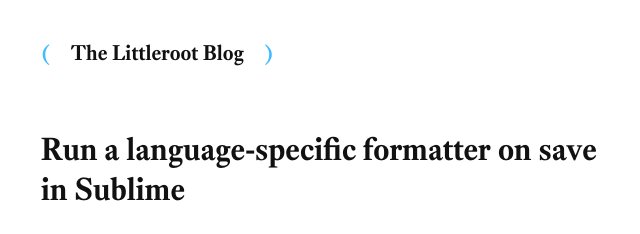
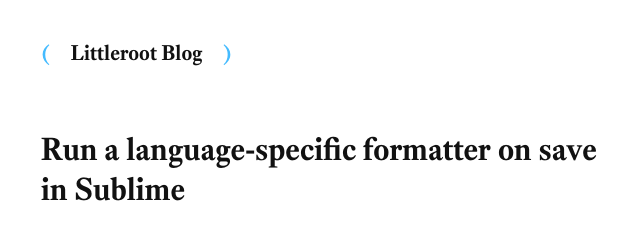
Before and after one commit to littleroot/blog, a Jekyll site: the page built from _pages/format-on-save-sublime.md, in a window 1280 px wide. Shown: the top 234 px of the page, without its empty margins (319-959 px from the left). Built offline with Jekyll 4.4.1, drawn with Linux system fonts in a browser that asks for light colours; some of the changed lines change nothing that is shown.

Commit message:
update desc

```diff
--- a/_config.yml
+++ b/_config.yml
@@ -1,8 +1,8 @@
 # Setup
-title: The Littleroot Blog
-tagline: ""
+title: Littleroot Blog
+tagline: "Docs and pages related to Littleroot"
 url: https://blog.littleroot.org
-paginate: 100
+paginate: 1
 baseurl: ""
 permalink: /:categories/:year/:month/:title
 
@@ -33,11 +33,8 @@
   syntax_highlighter_opts:
     disable: true
 
-
-
 # Options
-
 # Specify the author for blog posts
 author:
   name: Nishanth Shanmugham
-  email: ns@mail.growl.space
+  email: nishanth.gerrard@gmail.com
```
